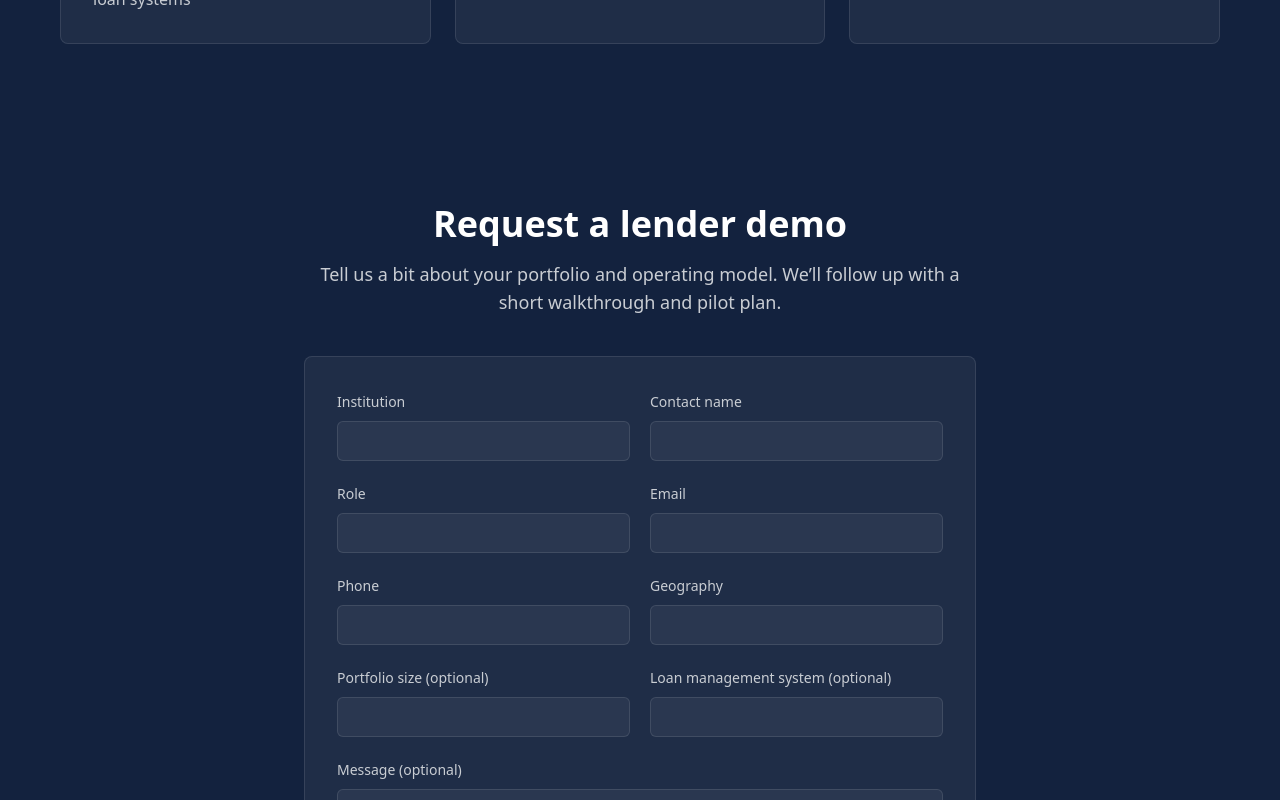
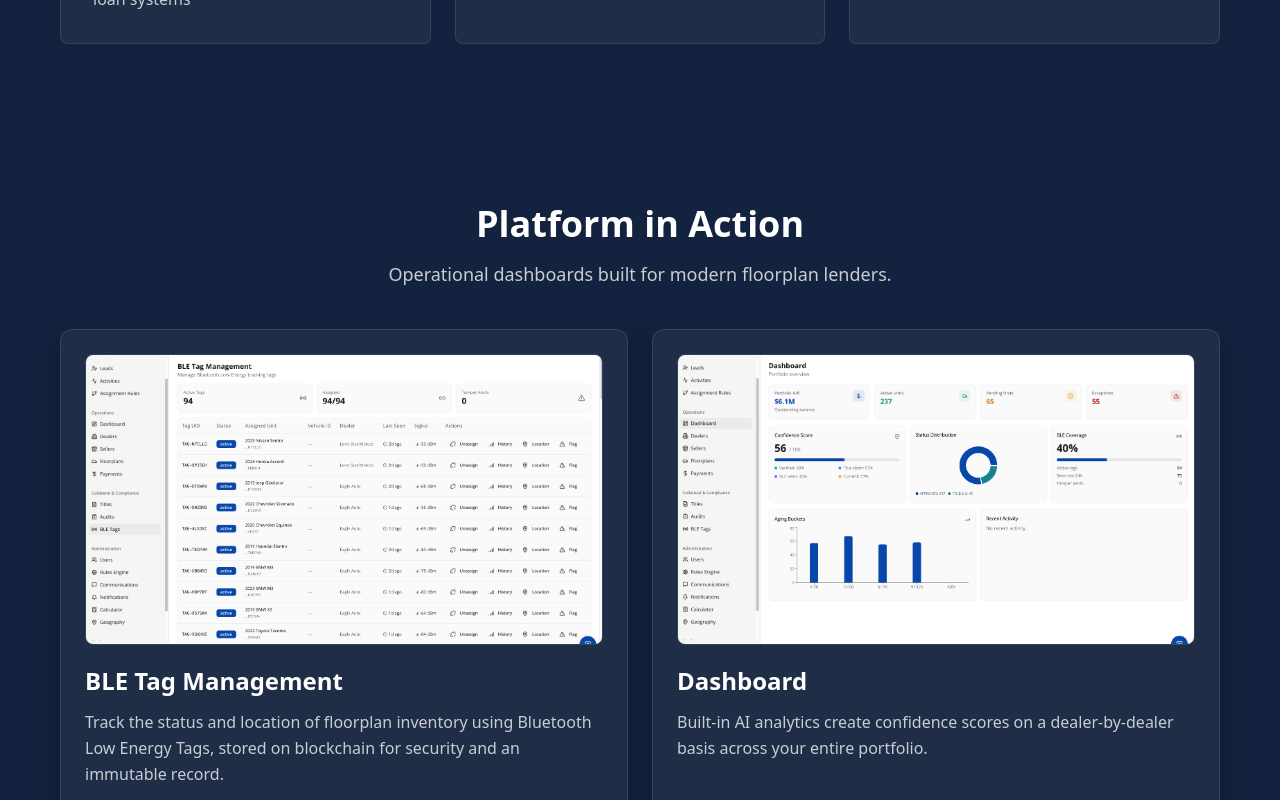
Before and after one commit to anvl-finance/anvl-website, a Next.js app: page / in a window 1280 px wide. Shown: the part 2120-2920 px from the top of the page. Built offline with nearby package versions, Linux system fonts and the light colour scheme.

Commit message:
screen shots

```diff
--- a/src/app/page.tsx
+++ b/src/app/page.tsx
@@ -6,6 +6,7 @@ import { toast } from 'sonner';
 
 import SiteHeader from '@/components/custom/SiteHeader';
 import SiteFooter from '@/components/custom/SiteFooter';
+import PlatformInActionSection from '@/components/custom/PlatformInActionSection';
 
 import { Button } from '@/components/ui/button';
 import { Input } from '@/components/ui/input';
@@ -386,6 +387,8 @@ export default function HomePage() {
         </div>
       </section>
 
+      <PlatformInActionSection />
+
       {/* Lender Form */}
       <section id="lender-form" className="py-20 px-6">
         <div className="max-w-[1160px] mx-auto">
--- /dev/null
+++ b/src/components/custom/PlatformInActionSection.tsx
@@ -0,0 +1,61 @@
+import Image from 'next/image';
+
+type FeatureCard = {
+  heading: string;
+  body: string;
+  imageSrc: string;
+  imageAlt: string;
+};
+
+const featureCards: FeatureCard[] = [
+  {
+    heading: 'BLE Tag Management',
+    body: 'Track the status and location of floorplan inventory using Bluetooth Low Energy Tags, stored on blockchain for security and an immutable record.',
+    imageSrc: '/BLE Tag Management.png',
+    imageAlt: 'BLE Tag Management screenshot',
+  },
+  {
+    heading: 'Dashboard',
+    body: 'Built-in AI analytics create confidence scores on a dealer-by-dealer basis across your entire portfolio.',
+    imageSrc: '/Dashboard.png',
+    imageAlt: 'Dashboard screenshot',
+  },
+];
+
+export default function PlatformInActionSection() {
+  return (
+    <section className="py-20 px-6">
+      <div className="max-w-[1160px] mx-auto">
+        <div className="text-center max-w-3xl mx-auto mb-10">
+          <h2 className="text-3xl sm:text-4xl font-semibold text-white mb-4">
+            Platform in Action
+          </h2>
+          <p className="text-lg text-[#C9CDD3] leading-relaxed">
+            Operational dashboards built for modern floorplan lenders.
+          </p>
+        </div>
+
+        <div className="grid grid-cols-1 lg:grid-cols-2 gap-6">
+          {featureCards.map((card) => (
+            <article
+              key={card.heading}
+              className="bg-white/5 rounded-xl border border-white/10 p-6 shadow-[0_10px_30px_rgba(0,0,0,0.18)]"
+            >
+              <div className="relative w-full aspect-[16/9] overflow-hidden rounded-lg border border-white/10 mb-5">
+                <Image
+                  src={card.imageSrc}
+                  alt={card.imageAlt}
+                  fill
+                  sizes="(max-width: 1024px) 100vw, 560px"
+                  className="object-cover"
+                />
+              </div>
+              <h3 className="text-2xl font-semibold text-white mb-3">{card.heading}</h3>
+              <p className="text-[#C9CDD3] leading-relaxed">{card.body}</p>
+            </article>
+          ))}
+        </div>
+      </div>
+    </section>
+  );
+}
```
Also changed, not shown: public/BLE Tag Management.png (added), public/Dashboard.png (added).
